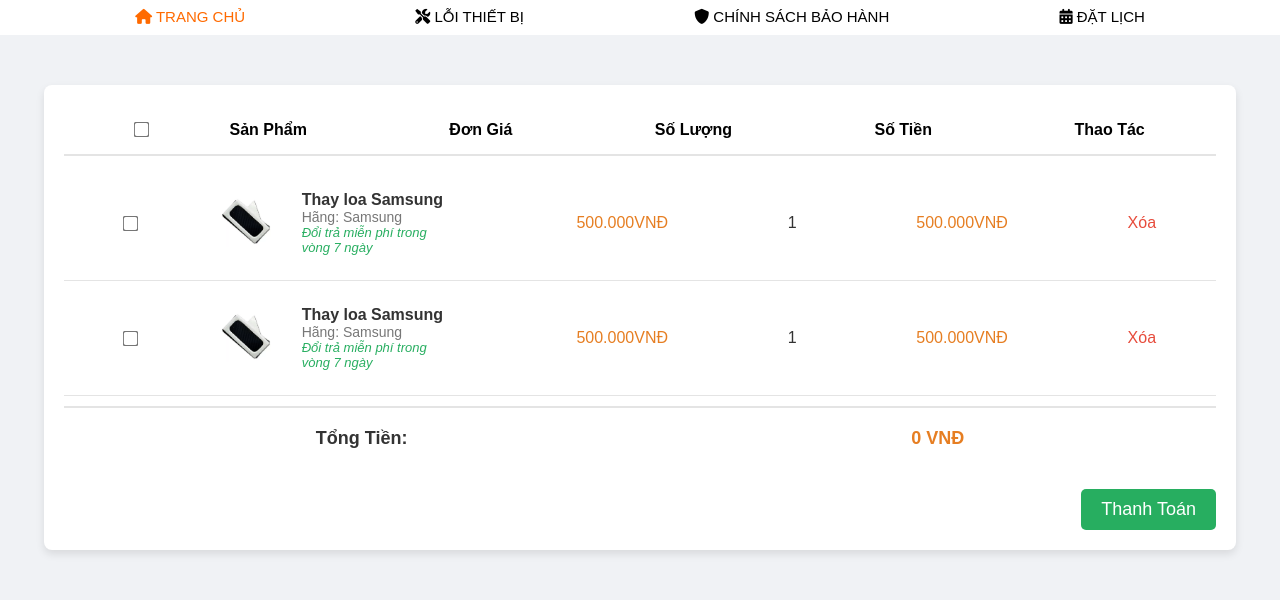
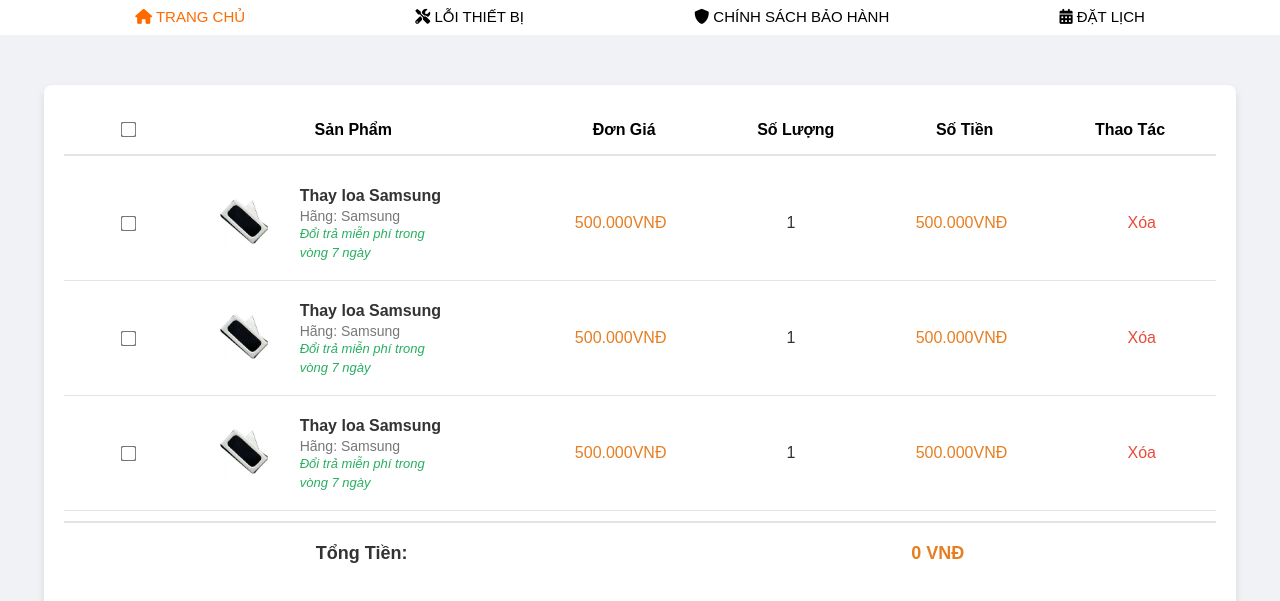
Before and after one commit to DaoDuyNhat/WebDatLichSuaDienThoai, a plain HTML site: page User/GioHang.html in a window 1280 px wide. Shown: the part 62-663 px from the top of the page. Drawn offline with Linux system fonts and the light colour scheme.

Commit message:
update gio hang

```diff
--- a/CSS/BodyGioHang.css
+++ b/CSS/BodyGioHang.css
@@ -23,6 +23,20 @@ body {
     border-bottom: 2px solid #e4e4e4;
     font-weight: bold;
     font-size: 16px;
+}
+
+
+.cart-toolbar .label_sanpham {
+    margin-left: 170px;
+
+}
+
+.cart-toolbar .label_price {
+    margin-left: 150px;
+}
+
+.button_checkbox{
+    margin-left: 5%;
 }
 
 .width_250px {
@@ -58,10 +72,29 @@ body {
     border-radius: 8px;
     object-fit: cover;
 }
+.product-content_right {
+    display: block;
+    margin-left: 15px;
+    max-width: 200px;
+}
 
-.product-content_right {
-    margin-left: 15px;
+.product-content_right .name_product {
+    width: 100%;
+    word-wrap: break-word;
+    overflow-wrap: break-word;
+    white-space: normal;
+    line-height: 1.5;
 }
+
+.product-content_right .guarantee {
+    width: 100%;
+    word-wrap: break-word;
+    overflow-wrap: break-word;
+    white-space: normal;
+    line-height: 1.5;
+}
+
+
 
 .name_product {
     font-size: 16px;
--- a/User/GioHang.html
+++ b/User/GioHang.html
@@ -118,6 +118,24 @@
             <div class="total_price">500.000VNĐ</div>
             <div class="section">Xóa</div>
         </div>
+
+        <div class="cart-list-product_item">
+            <input type="checkbox" class="product-checkbox button_checkbox"/>
+            <div class="product-content">
+                <div class="product-content_left">
+                    <img src="../img/thayloa.png" style="width: 80px;height: 80px"/>
+                </div>
+                <div class="product-content_right">
+                    <div class="name_product">Thay loa Samsung</div>
+                    <div class="branch_product">Hãng: Samsung</div>
+                    <div class="guarantee">Đổi trả miễn phí trong vòng 7 ngày</div>
+                </div>
+            </div>
+            <div class="price">500.000VNĐ</div>
+            <div class="quantity">1</div>
+            <div class="total_price">500.000VNĐ</div>
+            <div class="section">Xóa</div>
+        </div>
     </div>
 
     <div class="cart-total">
```
